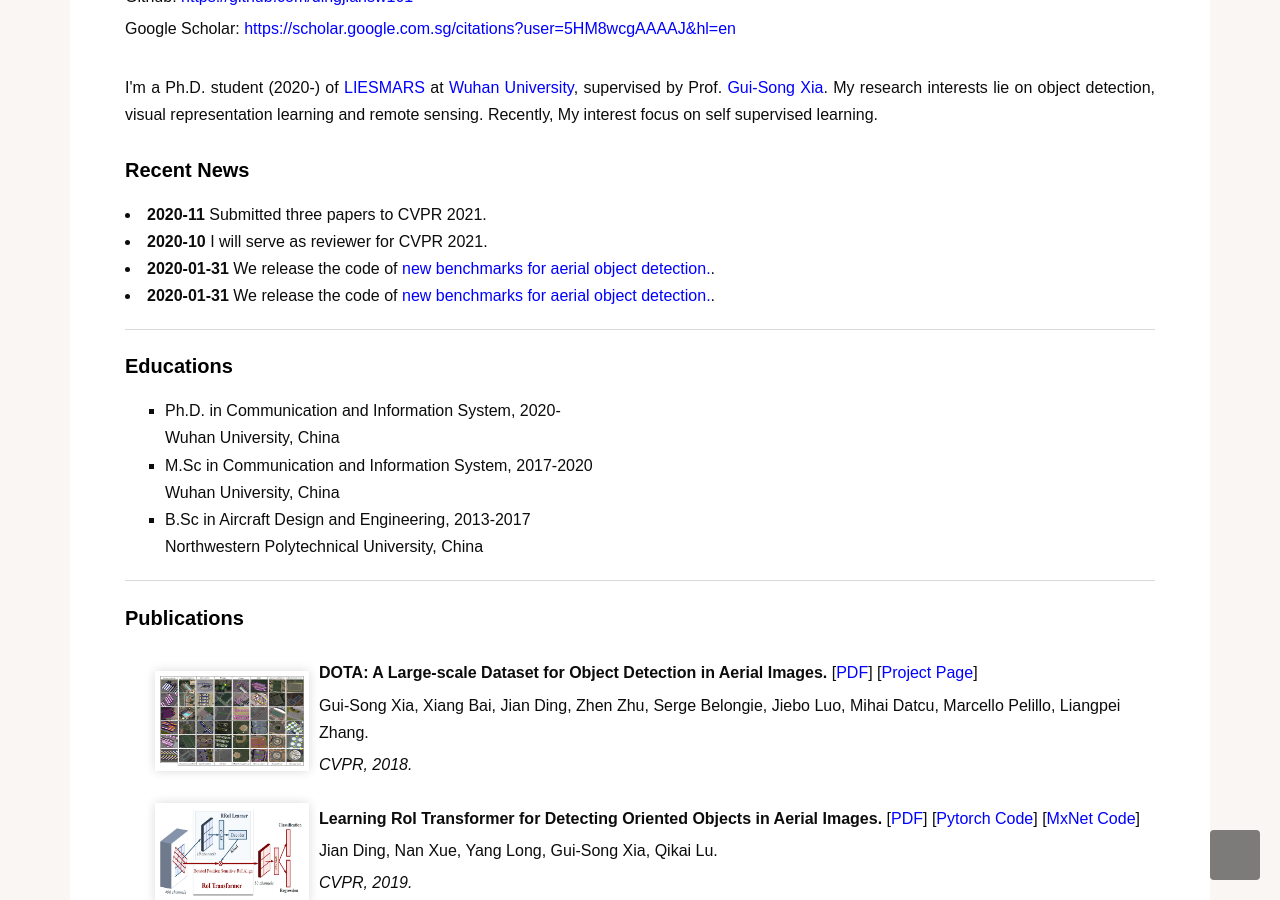
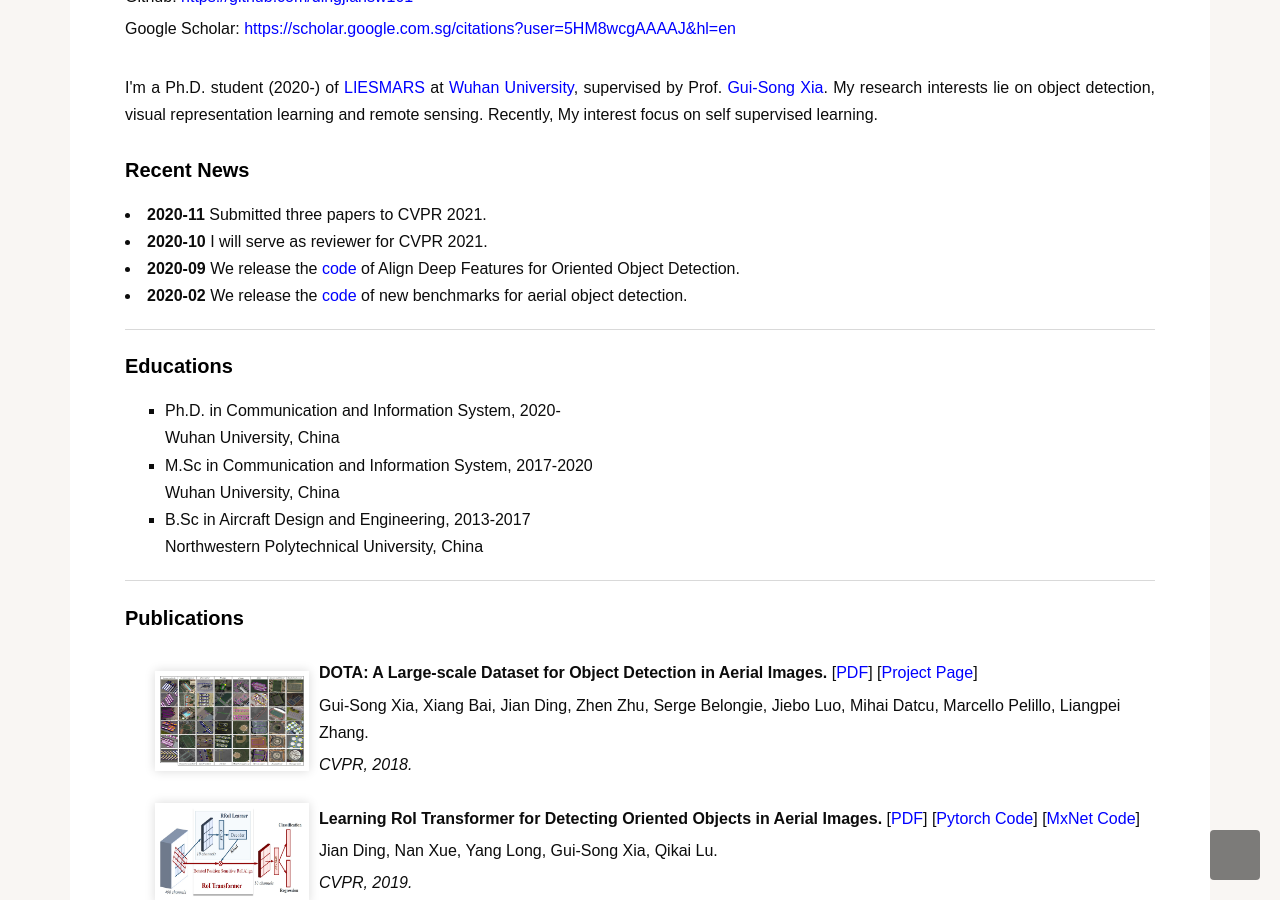
Before and after one commit to qianmingduowan/mqian.github.io, a Jekyll site: the page index.html, which Jekyll copies as it is, in a window 1280 px wide and 900 px high, scrolled down 331 px. Built offline with Jekyll 4.4.1, drawn with Linux system fonts in a browser that asks for light colours; some web fonts are replaced.

Commit message:
tmp save

```diff
--- a/index.html
+++ b/index.html
@@ -174,10 +174,10 @@
 					<strong>2020-10</strong> I will serve as reviewer for CVPR 2021.
 				</li>
 				<li style="font-size:16px">
-					<strong>2020-01-31</strong> We release the code of <a href="https://github.com/dingjiansw101/AerialDetection">new benchmarks for aerial object detection.</a>.
+					<strong>2020-09</strong> We release the <a href="https://github.com/csuhan/s2anet">code</a> of Align Deep Features for Oriented Object Detection.
 				</li>
 				<li style="font-size:16px">
-					<strong>2020-01-31</strong> We release the code of <a href="https://github.com/dingjiansw101/AerialDetection">new benchmarks for aerial object detection.</a>.
+					<strong>2020-02</strong> We release the <a href="https://github.com/dingjiansw101/AerialDetection">code</a> of new benchmarks for aerial object detection.
 				</li>
 
 				</div>
```
